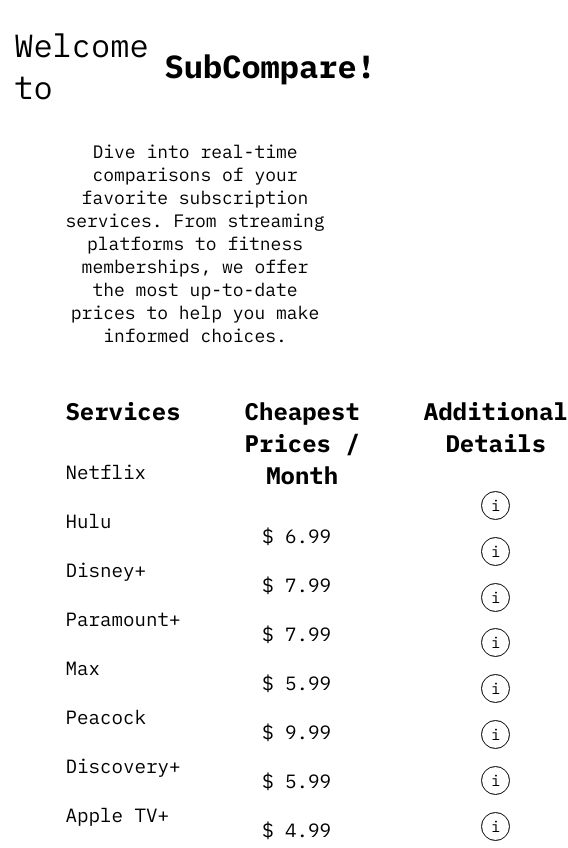
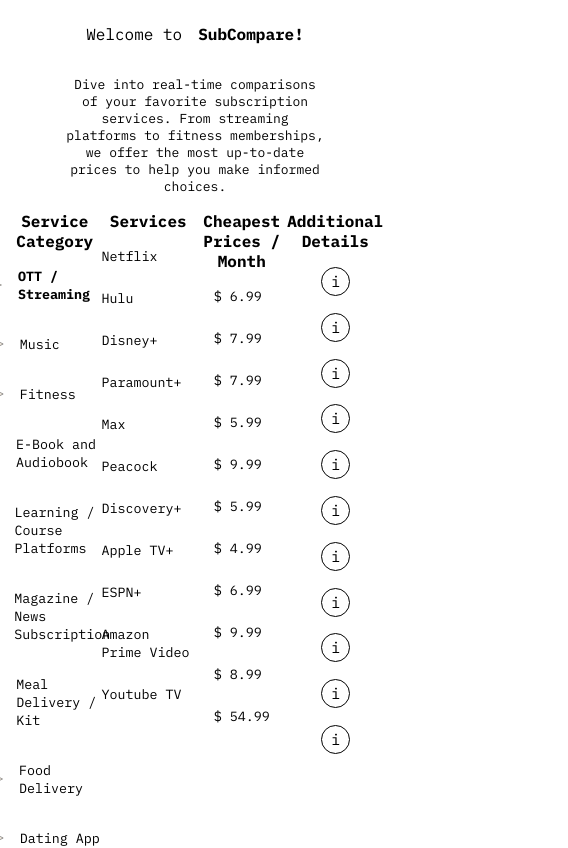
Before and after one commit to Hyunwoo36/subCompare, a Next.js app in the folder subcompare_nextjs/: page / in a window 390 px wide. Shown: the top 848 px of the page, 568 px wide, since content can reach past the window. Built offline with nearby package versions, Linux system fonts and the light colour scheme.

Commit message:
mobile adjusting done

```diff
--- a/subcompare_nextjs/src/app/components/serviceCategoryItems.js
+++ b/subcompare_nextjs/src/app/components/serviceCategoryItems.js
@@ -13,63 +13,63 @@
             <div className={`${styles.flexAlignItemsCenter} ${styles.fontLarger}
             ${currentCategory === "OTT / Streaming" ? styles.bold : ""}`}
                 onClick={() => setCurrentCategory("OTT / Streaming")}>
-                <TriangleIcon className={styles.marginRight} />
+                <TriangleIcon className={`${styles.marginRight} ${styles.triangleIconSize}`} />
                 OTT / Streaming
             </div>
 
             <div className={`${styles.flexAlignItemsCenter} ${styles.fontLarger}
             ${currentCategory === "Music" ? styles.bold : ""}`}
                 onClick={() => setCurrentCategory("Music")}>
-                <TriangleIcon className={styles.marginRight} />
+                <TriangleIcon className={`${styles.marginRight} ${styles.triangleIconSize}`} />
                 Music
             </div>
 
             <div className={`${styles.flexAlignItemsCenter} ${styles.fontLarger}
             ${currentCategory === "Fitness" ? styles.bold : ""}`}
                 onClick={() => setCurrentCategory("Fitness")}>
-                <TriangleIcon className={styles.marginRight} />
+                <TriangleIcon className={`${styles.marginRight} ${styles.triangleIconSize}`} />
                 Fitness
             </div>
 
             <div className={`${styles.flexAlignItemsCenter} ${styles.fontLarger}
             ${currentCategory === "E-Book and Audiobook" ? styles.bold : ""}`}
                 onClick={() => setCurrentCategory("E-Book and Audiobook")}>
-                <TriangleIcon className={styles.marginRight} />
+                <TriangleIcon className={`${styles.marginRight} ${styles.triangleIconSize}`} />
                 E-Book and Audiobook
             </div>
 
             <div className={`${styles.flexAlignItemsCenter} ${styles.fontLarger}
             ${currentCategory === "Learning / Course Platforms" ? styles.bold : ""}`}
                 onClick={() => setCurrentCategory("Learning / Course Platforms")}>
-                <TriangleIcon className={styles.marginRight} />
+                <TriangleIcon className={`${styles.marginRight} ${styles.triangleIconSize}`} />
                 Learning / Course Platforms
             </div>
 
             <div className={`${styles.flexAlignItemsCenter} ${styles.fontLarger}
             ${currentCategory === "Magazine / News Subscription" ? styles.bold : ""}`}
                 onClick={() => setCurrentCategory("Magazine / News Subscription")}>
-                <TriangleIcon className={styles.marginRight} />
+                <TriangleIcon className={`${styles.marginRight} ${styles.triangleIconSize}`} />
                 Magazine / News Subscription
             </div>
 
             <div className={`${styles.flexAlignItemsCenter} ${styles.fontLarger}
             ${currentCategory === "Meal Delivery / Kit" ? styles.bold : ""}`}
                 onClick={() => setCurrentCategory("Meal Delivery / Kit")}>
-                <TriangleIcon className={styles.marginRight} />
+                <TriangleIcon className={`${styles.marginRight} ${styles.triangleIconSize}`} />
                 Meal Delivery / Kit
             </div>
 
             <div className={`${styles.flexAlignItemsCenter} ${styles.fontLarger}
             ${currentCategory === "Food Delivery" ? styles.bold : ""}`}
                 onClick={() => setCurrentCategory("Food Delivery")}>
-                <TriangleIcon className={styles.marginRight} />
+                <TriangleIcon className={`${styles.marginRight} ${styles.triangleIconSize}`} />
                 Food Delivery
             </div>
 
             <div className={`${styles.flexAlignItemsCenter} ${styles.fontLarger}
             ${currentCategory === "Dating App" ? styles.bold : ""}`}
                 onClick={() => setCurrentCategory("Dating App")}>
-                <TriangleIcon className={styles.marginRight} />
+                <TriangleIcon className={`${styles.marginRight} ${styles.triangleIconSize}`} />
                 Dating App
             </div>
 
--- a/subcompare_nextjs/src/app/home.module.css
+++ b/subcompare_nextjs/src/app/home.module.css
@@ -27,9 +27,11 @@
 .eachCategoryContainer {
     display: flex;
     justify-content:first baseline;
+    flex: 1;
     align-items: center;
     flex-direction: column;
-    margin: 2rem 2rem;
+    max-width: 23%;
+    margin: 1rem;
 }
 
 .eachTitleText {
@@ -69,6 +71,7 @@
     display: flex;
     flex-direction: row;
     justify-content: center;
+    flex-wrap: wrap;
 }
 
 .flexCol {
@@ -77,7 +80,10 @@
     justify-content: center;
     /* align-items: center; */
 }
-
+.triangleIconSize {
+    width: 24px;
+    height: 24px;
+}
 .serviceCategoryPadding > div {
     padding-bottom: 2rem;
     cursor: pointer;
@@ -165,3 +171,57 @@
 .cursor {
     cursor: pointer;
 }
+
+/* media querys */
+
+@media (max-width: 780px) {
+    .TriangleIcon {
+        width: 15px;
+        height: 15px;
+    }
+    .mainContainer {
+        display: flex;
+        flex-direction: row;
+        justify-content: space-between;
+    }
+    .subTitle .title  .eachTitleText .eachCategoryContainer{
+        font-size: medium;
+        width: 100%;
+        padding: 5px;
+        text-align: center;
+
+    }
+    .eachCategoryContainer {
+        max-width: 25%;
+        margin: 0;
+    }
+    .eachTitleText {
+        font-size: medium;
+        margin-bottom: 1rem;
+    }
+    .fontLarger {
+        font-size: smaller;
+    }
+    .modalContainer {
+        width: 90%;
+    }
+    .triangleIconSize {
+        width: 10px;
+        height: 10px;
+    }
+}
+
+@media (max-width: 480px) {
+    .title .subTitle .eachTitleText{
+        margin: 10px 0;
+    }
+    .eachTitleText {
+        font-size: medium;
+    }
+    .subTitle {
+        font-size: small;
+    }
+    .title {
+        font-size: medium;
+    }
+}
--- a/subcompare_nextjs/src/app/layout.js
+++ b/subcompare_nextjs/src/app/layout.js
@@ -16,6 +16,7 @@
         <link rel="preconnect" href="https://fonts.googleapis.com"></link>
         <link rel="preconnect" href="https://fonts.gstatic.com" crossorigin></link>
         <link href="https://fonts.googleapis.com/css2?family=IBM+Plex+Mono:ital,wght@0,100;0,200;0,300;0,400;0,500;0,600;0,700;1,100;1,200;1,300;1,400;1,500;1,600;1,700&display=swap" rel="stylesheet"></link>
+        <meta name="viewport" content="width=device-width, initial-scale=1.0" />
       </Head>
       <body>{children}</body>
     </html>
```
